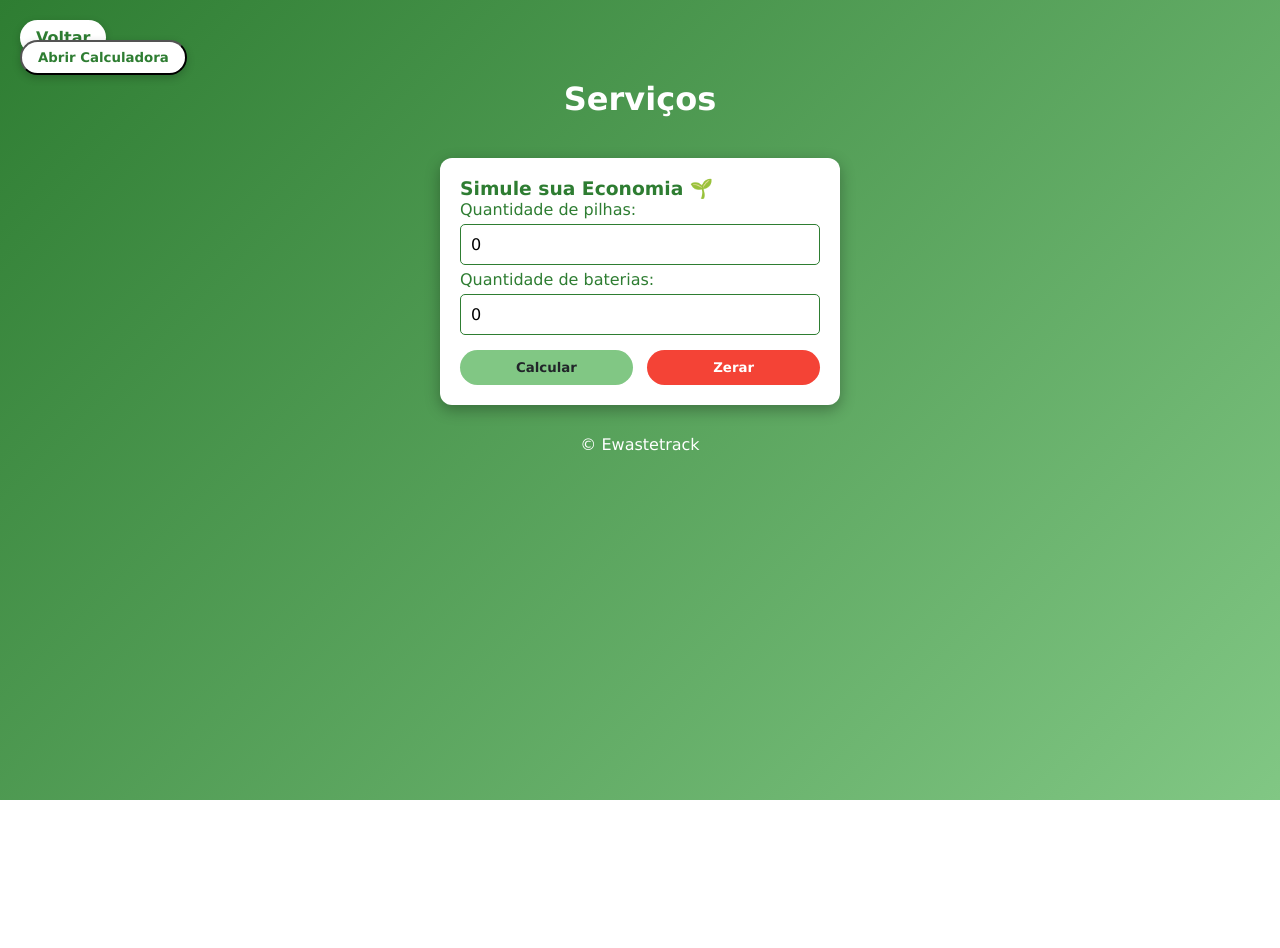
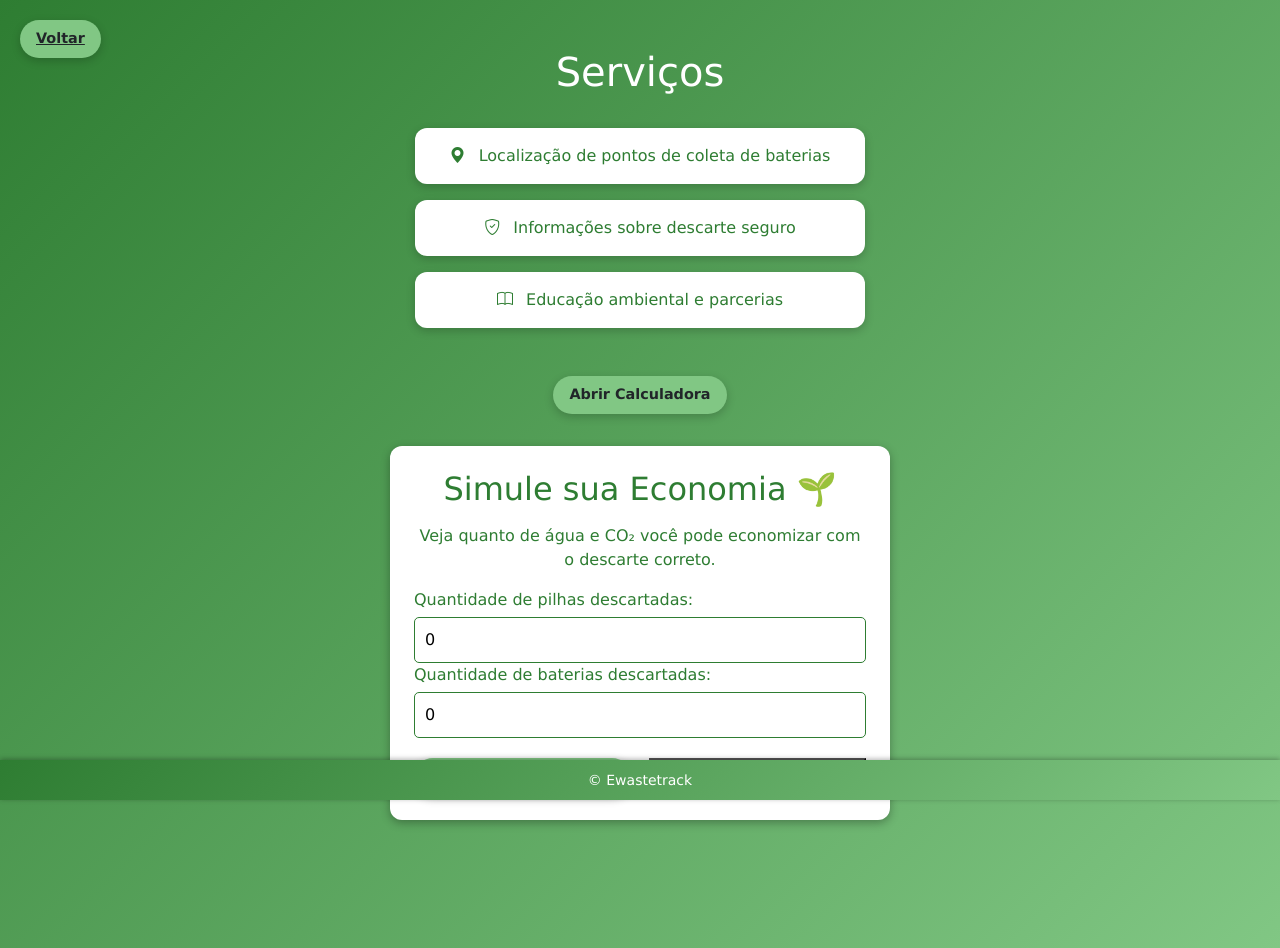
Before and after one commit to eduardaoikawa/Ewastetrack, a plain HTML site: page pages/serviço.html in a window 1280 px wide. Both pictures are taken after a click on the button "Abrir Calculadora". Before the commit the page ends 800 px from the top, so only its background shows below. Drawn offline with nearby package versions, Linux system fonts and the light colour scheme.

Commit message:
Update serviço.html

```diff
--- a/pages/serviço.html
+++ b/pages/serviço.html
@@ -1,159 +1,214 @@
 <!DOCTYPE html>
 <html lang="pt-BR">
 <head>
-  <meta charset="UTF-8">
-  <meta name="viewport" content="width=device-width, initial-scale=1.0">
+  <meta charset="utf-8" />
+  <meta name="viewport" content="width=device-width,initial-scale=1" />
   <title>Serviços — Ewastetrack</title>
+
+  <link href="https://cdn.jsdelivr.net/npm/bootstrap@5.3.3/dist/css/bootstrap.min.css" rel="stylesheet">
+  <link rel="stylesheet" href="https://cdn.jsdelivr.net/npm/bootstrap-icons@1.11.1/font/bootstrap-icons.css">
+
   <style>
-    * { margin:0; padding:0; box-sizing:border-box; font-family: 'Verdana', sans-serif; }
-
     body {
       background: linear-gradient(135deg, #2E7D32, #81C784);
-      color: #fff;
-      display: flex;
-      flex-direction: column;
-      align-items: center;
-      padding: 80px 20px 20px 20px;
-      min-height: 100vh;
+      font-family: 'Verdana', sans-serif;
+      color: #ffffff;
+      margin: 0;
+      padding-bottom: 80px;
     }
 
-    /* Botão voltar */
+    h1 {
+      text-align: center;
+      margin-bottom: 2rem;
+    }
+
+    .service-card {
+      background-color: #ffffff;
+      border-radius: 12px;
+      padding: 1rem;
+      margin: 1rem auto;
+      max-width: 450px;
+      text-align: center;
+      color: #2E7D32;
+      font-weight: 500;
+      box-shadow: 0 3px 10px rgba(0,0,0,0.2);
+      transition: transform 0.3s, box-shadow 0.3s;
+    }
+
+    .service-card:hover {
+      transform: translateY(-3px);
+      box-shadow: 0 6px 15px rgba(0,0,0,0.25);
+    }
+
     .btn-eco {
-      position: fixed;
-      top: 20px;
-      left: 20px;
-      background: #ffffff;
-      color: #2E7D32;
+      background-color: #81C784;
+      border: none;
+      color: #212529;
       font-weight: bold;
       padding: 0.5rem 1rem;
       border-radius: 25px;
-      text-decoration: none;
-      box-shadow: 0 3px 8px rgba(0,0,0,0.2);
-      transition: all 0.3s ease;
-      z-index: 1000;
-    }
-    .btn-eco:hover {
-      background: #2E7D32;
-      color: #ffffff;
-      transform: scale(1.05);
+      transition: 0.3s;
+      cursor: pointer;
+      box-shadow: 0 3px 10px rgba(0,0,0,0.2);
+      font-size: 0.9rem;
     }
 
-    h1 { font-size: 2rem; margin-bottom: 20px; text-align: center; }
+    .btn-eco:hover {
+      background-color: #A5D6A7;
+      transform: translateY(-2px) scale(1.05);
+      color: #212529;
+    }
 
-    /* Calculadora */
-    #calculadora {
-      background: #ffffff;
+    .calculadora-card {
+      background-color: #ffffff;
       color: #2E7D32;
-      padding: 20px;
+      padding: 1.5rem;
       border-radius: 12px;
-      margin-top: 20px;
-      width: 100%;
-      max-width: 400px;
+      margin: 2rem auto;
+      max-width: 500px;
       display: none;
-      box-shadow: 0 5px 15px rgba(0,0,0,0.3);
+      box-shadow: 0 3px 10px rgba(0,0,0,0.3);
     }
 
     input[type="number"] {
       width: 100%;
       padding: 10px;
-      margin: 5px 0;
+      margin-top: 5px;
+      font-size: 1em;
       border-radius: 5px;
       border: 1px solid #2E7D32;
-      font-size: 1rem;
+      box-sizing: border-box;
     }
 
-    .btn-calc {
-      width: 48%;
-      padding: 10px;
-      margin-top: 10px;
-      border: none;
-      border-radius: 25px;
-      font-weight: bold;
-      cursor: pointer;
-      transition: transform 0.3s;
+    .botoes {
+      display: flex;
+      justify-content: space-between;
+      gap: 4%;
+      margin-top: 20px;
     }
-    .btn-calc:hover { transform: scale(1.05); }
 
-    .btn-calcular { background: #81C784; color: #212529; }
-    .btn-zerar { background: #f44336; color: #fff; }
+    .btn-zerar {
+      background-color: #f44336;
+      color: #fff;
+    }
+
+    .btn-zerar:hover {
+      background-color: #c62828;
+    }
 
     .resultado {
-      margin-top: 15px;
-      background: #e8f5e9;
-      padding: 10px;
+      margin-top: 20px;
+      background-color: #e8f5e9;
+      padding: 15px;
       border-radius: 6px;
+      font-size: 1.1em;
       color: #1b5e20;
+      text-align: left;
+      display: none;
     }
 
     footer {
+      position: fixed;
+      bottom: 0;
+      left: 0;
       width: 100%;
+      background: linear-gradient(135deg, #2E7D32, #81C784);
+      color: #ffffff;
       text-align: center;
-      margin-top: 30px;
-      color: #fff;
-    }
-
-    @media (max-width: 600px){
-      h1 { font-size: 1.5rem; }
+      padding: 8px 0;
+      font-size: 1rem;
+      box-shadow: 0 -1px 5px rgba(0,0,0,0.3);
+      z-index: 1000;
+      backdrop-filter: blur(5px);
     }
   </style>
 </head>
 <body>
 
-  <a href="index.html" class="btn-eco">Voltar</a>
+  <!-- Botão de voltar fixo no topo -->
+  <a href="../index.html" class="btn-eco" style="position: fixed; top: 20px; left: 20px; z-index:1000;">Voltar</a>
 
+  <main class="container my-5">
     <h1>Serviços</h1>
 
-  <button id="abrirCalculadora" class="btn-eco" style="margin-top:20px;">Abrir Calculadora</button>
+    <div class="service-card">
+      <i class="bi bi-geo-alt-fill me-2"></i>
+      Localização de pontos de coleta de baterias
+    </div>
 
-  <div id="calculadora">
-    <h3>Simule sua Economia 🌱</h3>
-    <label for="pilhas">Quantidade de pilhas:</label>
+    <div class="service-card">
+      <i class="bi bi-shield-check me-2"></i>
+      Informações sobre descarte seguro
+    </div>
+
+    <div class="service-card">
+      <i class="bi bi-book me-2"></i>
+      Educação ambiental e parcerias
+    </div>
+
+    <div class="text-center mt-5">
+      <button id="abrirCalculadora" class="btn btn-eco">Abrir Calculadora</button>
+    </div>
+
+    <section id="calculadora" class="calculadora-card">
+      <h2 class="text-center mb-3">Simule sua Economia 🌱</h2>
+      <p class="text-center">Veja quanto de água e CO₂ você pode economizar com o descarte correto.</p>
+
+      <label for="pilhas">Quantidade de pilhas descartadas:</label>
       <input type="number" id="pilhas" min="0" value="0">
 
-    <label for="baterias">Quantidade de baterias:</label>
+      <label for="baterias">Quantidade de baterias descartadas:</label>
       <input type="number" id="baterias" min="0" value="0">
 
-    <div style="display:flex; justify-content:space-between;">
-      <button class="btn-calc btn-calcular" onclick="calcular()">Calcular</button>
-      <button class="btn-calc btn-zerar" onclick="zerar()">Zerar</button>
+      <div class="botoes">
+        <button type="button" class="btn-eco w-50" onclick="calcularEconomia()">Calcular</button>
+        <button type="button" class="btn-zerar w-50" onclick="zerarCampos()">Zerar</button>
       </div>
 
-    <div id="resultado" class="resultado" style="display:none;"></div>
-  </div>
+      <div id="resultado" class="resultado"></div>
+    </section>
+  </main>
 
   <footer>
-    © Ewastetrack
+    <small>© Ewastetrack</small>
   </footer>
 
   <script>
-    const btnCalc = document.getElementById("abrirCalculadora");
-    const calc = document.getElementById("calculadora");
-    btnCalc.addEventListener("click", ()=> {
-      calc.style.display = (calc.style.display === "none" || calc.style.display === "") ? "block" : "none";
+    document.getElementById("abrirCalculadora").addEventListener("click", function () {
+      const calculadora = document.getElementById("calculadora");
+      calculadora.style.display = (calculadora.style.display === "none" || calculadora.style.display === "") ? "block" : "none";
     });
 
-    function calcular(){
+    function calcularEconomia() {
       const pilhas = parseInt(document.getElementById('pilhas').value) || 0;
       const baterias = parseInt(document.getElementById('baterias').value) || 0;
-      const agua = pilhas*5 + baterias*10;
-      const co2 = pilhas*0.1 + baterias*0.2;
-      const resultado = document.getElementById('resultado');
-      resultado.style.display = 'block';
-      resultado.innerHTML = `
+
+      const aguaPorPilha = 5;
+      const co2PorPilha = 0.1;
+      const aguaPorBateria = 10;
+      const co2PorBateria = 0.2;
+
+      const aguaTotal = pilhas * aguaPorPilha + baterias * aguaPorBateria;
+      const co2Total = pilhas * co2PorPilha + baterias * co2PorBateria;
+
+      const resultadoDiv = document.getElementById('resultado');
+      resultadoDiv.style.display = 'block';
+      resultadoDiv.innerHTML = `
         <p>Você economizou aproximadamente:</p>
         <ul>
-          <li>${agua.toLocaleString('pt-BR')} litros de água</li>
-          <li>${co2.toFixed(2)} kg de CO₂</li>
+          <li><strong>${aguaTotal.toLocaleString('pt-BR')}</strong> litros de água</li>
+          <li><strong>${co2Total.toFixed(2)}</strong> kg de CO₂</li>
         </ul>
       `;
     }
 
-    function zerar(){
+    function zerarCampos() {
       document.getElementById('pilhas').value = 0;
       document.getElementById('baterias').value = 0;
       document.getElementById('resultado').style.display = 'none';
     }
   </script>
 
+  <script src="https://cdn.jsdelivr.net/npm/bootstrap@5.3.3/dist/js/bootstrap.bundle.min.js"></script>
 </body>
 </html>
```
Lines whose indentation alone changed are shown as unchanged.
